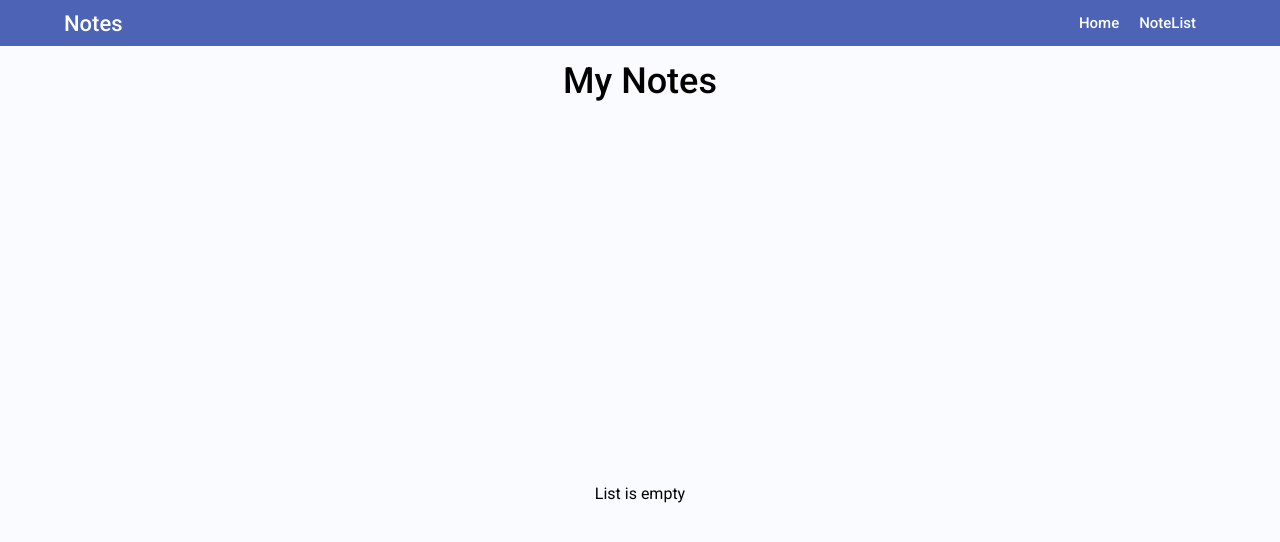
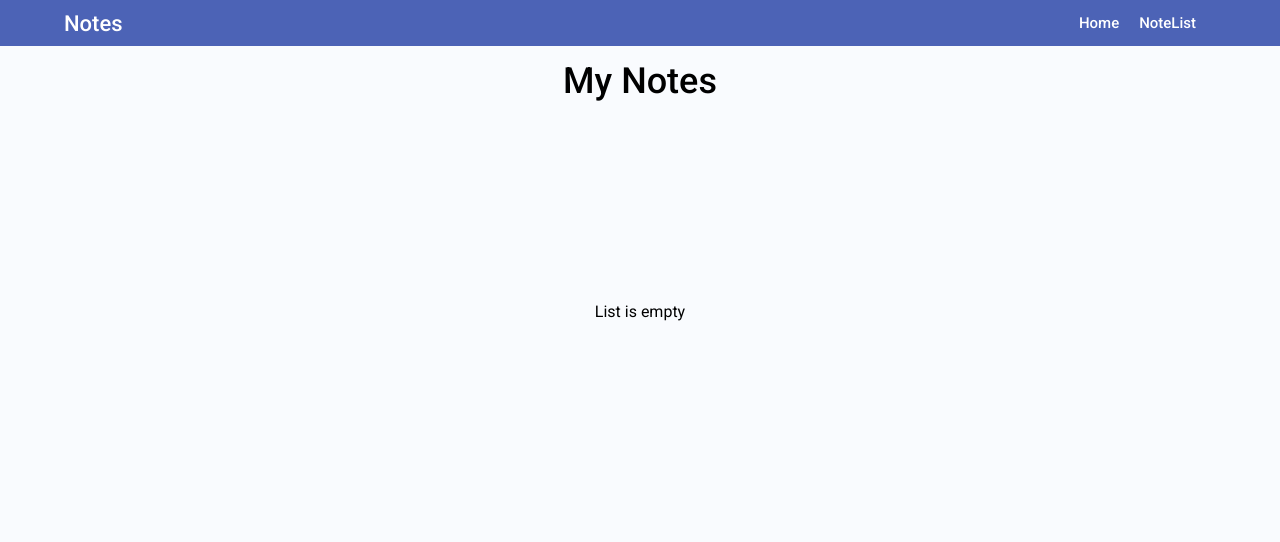
Before and after one commit to manjunath70360/Notes-V2-Mind, a React (Create React App) app in the folder my-app/: page /notes in a window 1280 px wide. Shown: the top 542 px of the page. Built offline with nearby package versions, Linux system fonts and the light colour scheme; a web font is replaced by a local one.

Commit message:
Update index.css

```diff
--- a/my-app/src/components/home/index.css
+++ b/my-app/src/components/home/index.css
@@ -138,7 +138,7 @@ justify-content: space-between;
     font-size: 16px;
     font-weight: 400;
     text-align: center;
-    margin-top: 30%;
+    margin-top: 200px;
 }
 
 .checkbox-input {
```
